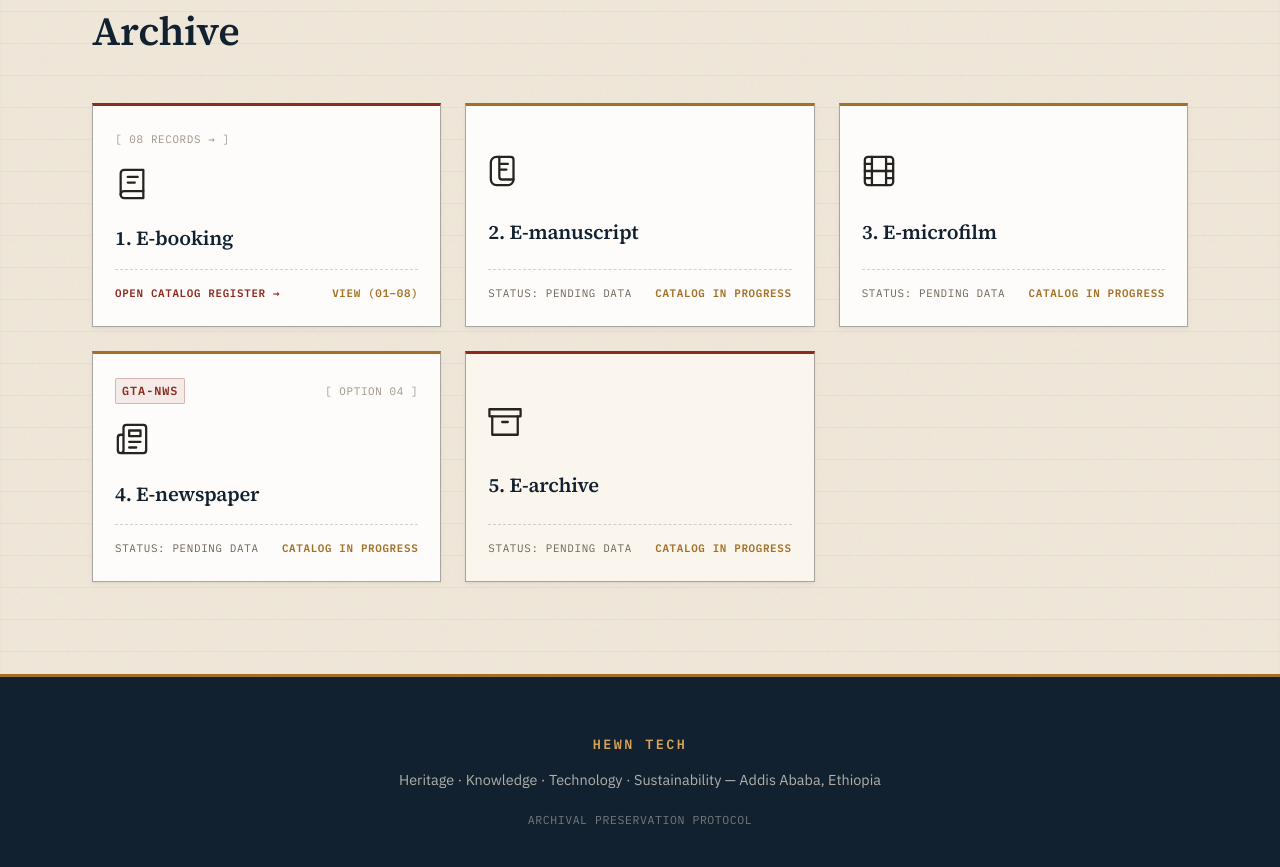
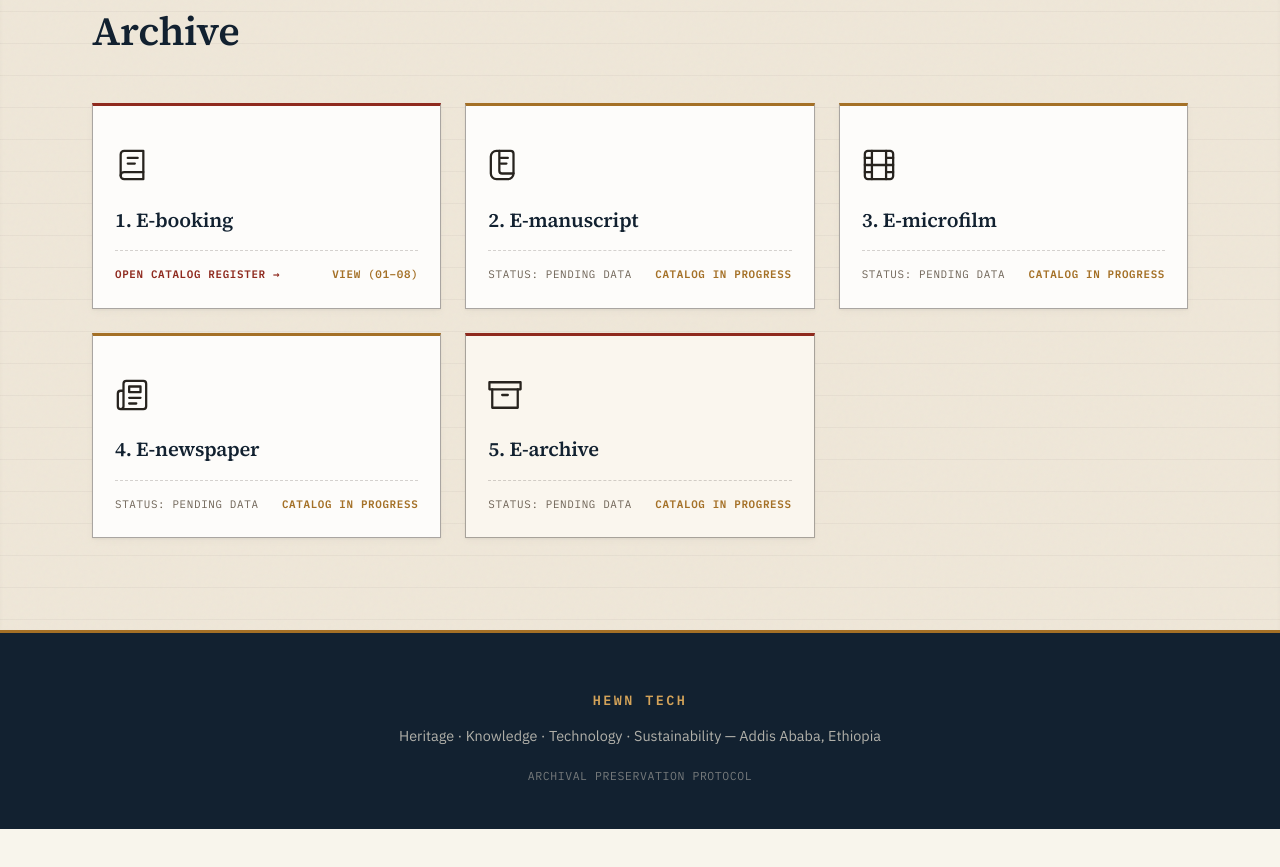
Before and after one commit to birukzeradawit/hewn-archive, a plain HTML site: page gigar-tesfaye-archive.html in a window 1280 px wide. Shown: the part 1960-2827 px from the top of the page. After the commit the page ends 2789 px from the top, so only its background shows below. Drawn offline with Linux system fonts and the light colour scheme.

Commit message:
Add files via upload

```diff
--- a/gigar-tesfaye-archive.html
+++ b/gigar-tesfaye-archive.html
@@ -111,7 +111,7 @@
       <a href="gigar-tesfaye-ebooks.html" class="holding-card holding-card-clickable" title="Click to view E-book and publications catalog">
         <div class="holding-top">
 
-          <span class="holding-stamp mono">[ 08 RECORDS &rarr; ]</span>
+
         </div>
         <div class="holding-icon-symbol">
           <svg viewBox="0 0 24 24" width="34" height="34" stroke="currentColor" stroke-width="1.6" fill="none" stroke-linecap="round" stroke-linejoin="round">
@@ -176,8 +176,7 @@
       <!-- 4. E-Newspaper -->
       <div class="holding-card">
         <div class="holding-top">
-          <span class="holding-code mono">GTA-NWS</span>
-          <span class="holding-stamp mono">[ OPTION 04 ]</span>
+
         </div>
         <div class="holding-icon-symbol">
           <svg viewBox="0 0 24 24" width="34" height="34" stroke="currentColor" stroke-width="1.6" fill="none" stroke-linecap="round" stroke-linejoin="round">
```
